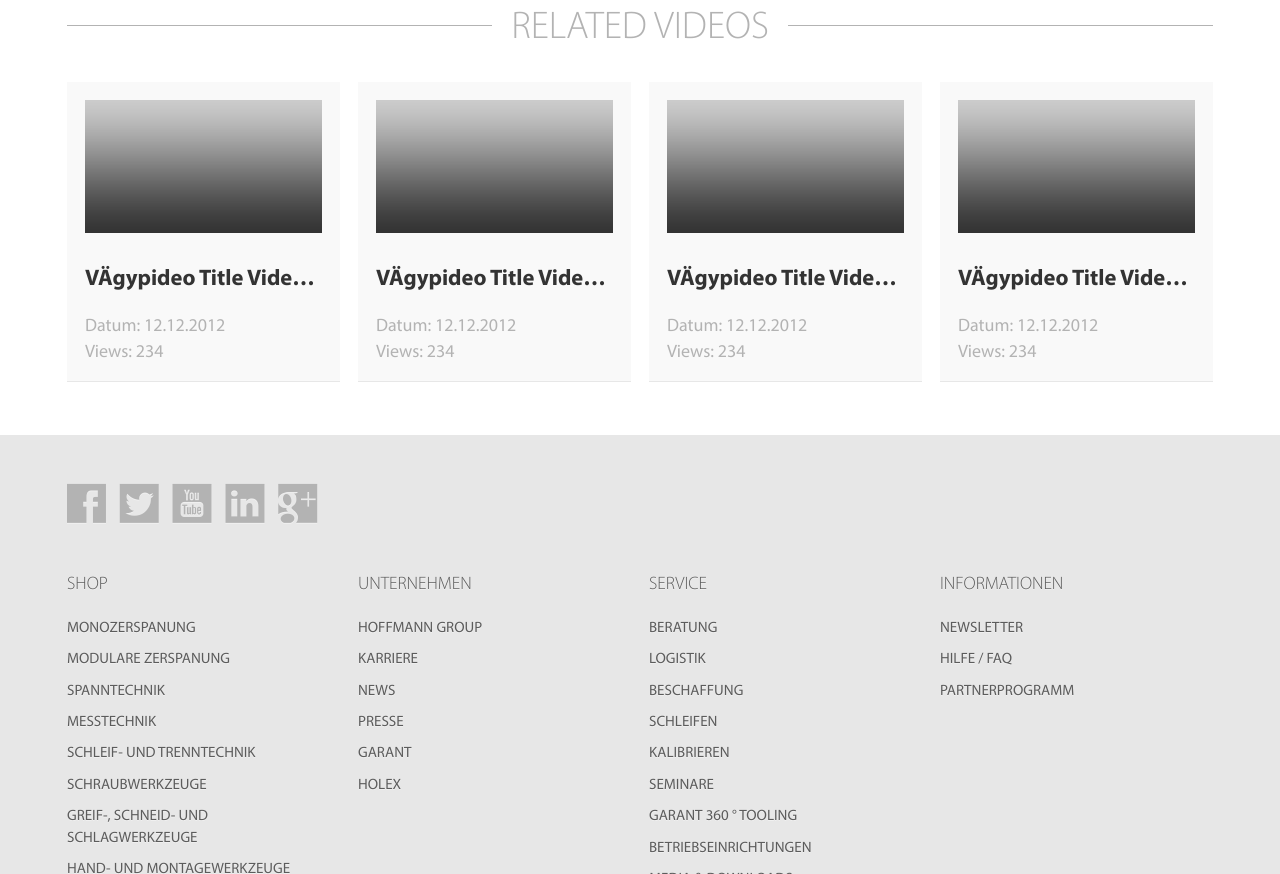
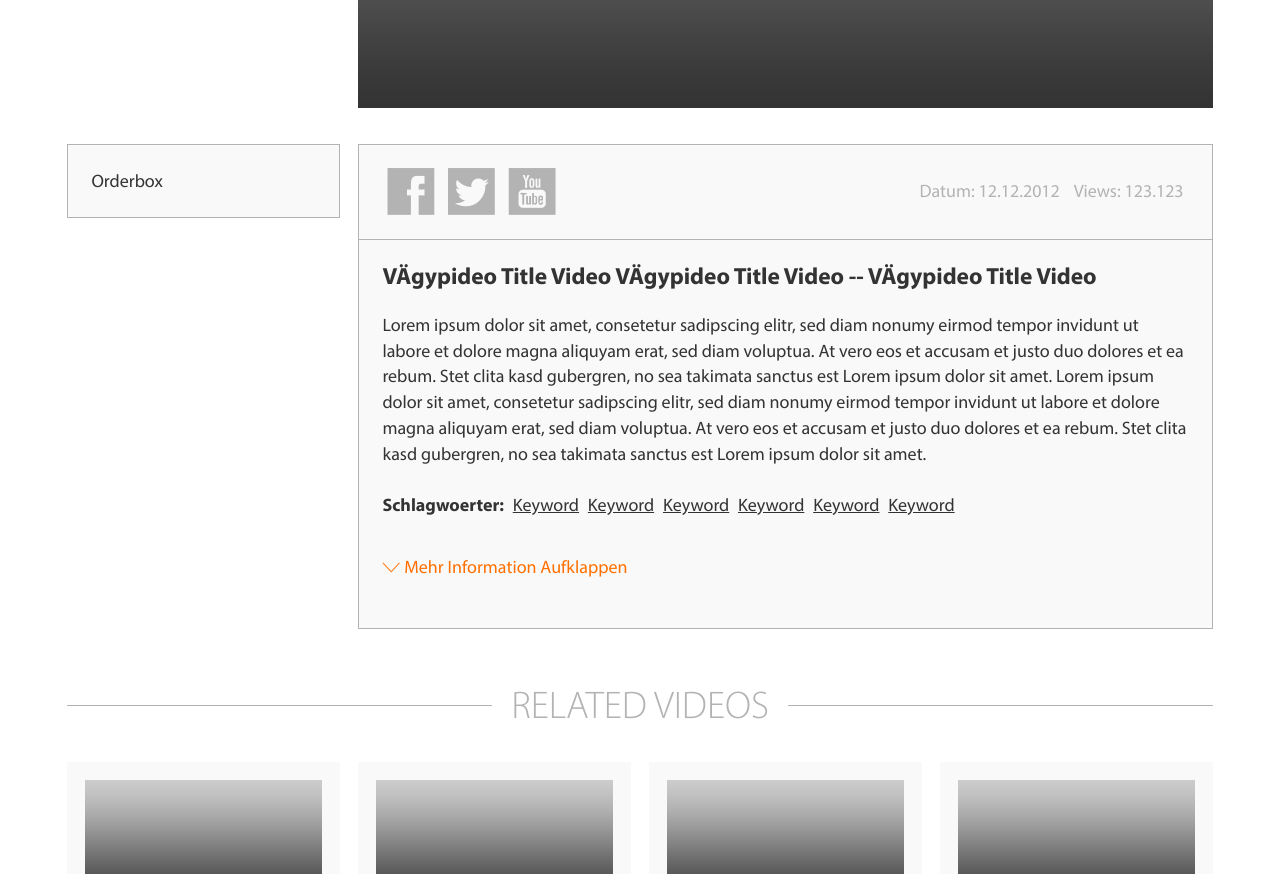
Before and after one commit to dasrick/tox-hg-ui, a website: page web/detail.html in a window 1280 px wide. Shown: the part 628-1502 px from the top of the page. Drawn offline with nearby package versions, Linux system fonts and the light colour scheme; files that its build step writes are made by us from their sources; files whose address does not match are found by name.

Commit message:
Detailseite fuer Desktop

```diff
--- /dev/null
+++ b/src/media/scss/_mi-meta-data.scss
@@ -0,0 +1,42 @@
+.mi-meta-data {
+  background-color: $mi-item-bg;
+  border: solid 1px #b3b3b3;
+  border-top: none;
+  padding: 1.3em;
+  &:first-child {
+    border-top: solid 1px #b3b3b3;
+
+  }
+  ul {
+    margin: 0;
+    &:first-child {
+      float: left;
+    }
+  }
+  &.mi-meta-top li {
+    line-height: 2.6em;
+    color: #b3b3b3;
+  }
+  h3 {
+    font-size: 1.3em;
+    font-weight: bold;
+    margin-bottom: 1em;
+  }
+  .mi-list-keywords {
+    margin-bottom: 1em;
+    li {
+      padding-left: 0;
+      margin-bottom: 1em;
+      &:first-child {
+        font-weight: bold;
+      }
+      a {
+        text-decoration: underline;
+      }
+    }
+  }
+  a.mi-expand:before {
+    font-family: "fontcustom";
+    content: "\f126\00a0";
+  }
+}
--- a/src/media/scss/style.scss
+++ b/src/media/scss/style.scss
@@ -10,3 +10,4 @@
 @import "mi-filter";
 @import "mi-related";
 @import "mi-list";
+@import "mi-meta-data";
--- a/web/detail.html
+++ b/web/detail.html
@@ -184,7 +184,8 @@
                                            class="text ui-autocomplete-input"
                                            type="search"
                                            placeholder="Video Suche"
-                                           autocomplete="off"><span role="status" aria-live="polite" class="ui-helper-hidden-accessible"></span>
+                                           autocomplete="off"><span role="status" aria-live="polite"
+                                                                    class="ui-helper-hidden-accessible"></span>
                                     <button class="btn btn-search" type="submit">
                                         <i class="icon-search"></i>
                                     </button>
@@ -208,7 +209,91 @@
                         <!-- END: nav -->
                     </div>
                     <div class="col-xs-12 col-md-9">
-                        detail-video-item
+                        <img src="/img/placeholder_16_9.png">
+                    </div>
+                </div>
+            </div>
+        </section>
+        <section class="content-page">
+            <div class="container">
+                <div class="row">
+                    <div class="col-xs-12 col-md-3">
+                        <div class="mi-meta-data">Orderbox</div>
+                    </div>
+                    <div class="col-xs-12 col-md-9">
+                        <div class="mi-meta-data mi-meta-top">
+                            <ul class="list-inline list-social">
+                                <li>
+                                    <a onclick="
+                                window.open(
+                                    'https://www.facebook.com/sharer/sharer.php?u='+encodeURIComponent(location.href),
+                                    'facebooksharedialog',
+                                    'width=626,height=436');
+                                return false;">
+                                        <i class="icon-social_facebook"></i>
+                                    </a>
+                                </li>
+                                <li>
+                                    <a href="https://twitter.com/share" onclick="
+                                var title = '{{ app.request.host }}: {{ video.name }}';
+                                var host  = location.href;
+                                var len = title.length;
+                                var maxLength = 119;
+                                var separator = '[...]'
+                                if ( len > maxLength ) {
+                                    var cut = len-maxLength+separator.length;
+                                    title = title.substr(0,len-cut-1)+separator;
+                                }
+                                window.open(
+                                    this.href+'?url='+encodeURIComponent(host)+'&text='+encodeURIComponent(title),
+                                    'twitter',
+                                    'width=626,height=436');
+                                return false;">
+                                        <i class="icon-social_twitter"></i>
+                                    </a>
+                                </li>
+                                <li>
+                                    <a href="https://plus.google.com/share?url={{ app.request.uri }}" onclick="
+                                window.open(
+                                    this.href,
+                                    '',
+                                    'menubar=no,toolbar=no,resizable=yes,scrollbars=yes,height=600,width=600');
+                                return false;">
+                                        <i class="icon-social_youtube"></i>
+                                    </a>
+                                </li>
+                            </ul>
+                            <ul class="list-inline text-right">
+                                <li>Datum: 12.12.2012</li>
+                                <li>Views: 123.123</li>
+                            </ul>
+                        </div>
+                        <div class="mi-meta-data">
+
+                            <h3>VÄgypideo Title Video VÄgypideo Title Video -- VÄgypideo Title Video</h3>
+                            <p>
+                                Lorem ipsum dolor sit amet, consetetur sadipscing elitr, sed diam nonumy eirmod tempor
+                                invidunt ut labore et dolore magna aliquyam erat, sed diam voluptua. At vero eos et
+                                accusam et justo duo dolores et ea rebum. Stet clita kasd gubergren, no sea takimata
+                                sanctus est Lorem ipsum dolor sit amet. Lorem ipsum dolor sit amet, consetetur
+                                sadipscing elitr, sed diam nonumy eirmod tempor invidunt ut labore et dolore magna
+                                aliquyam erat, sed diam voluptua. At vero eos et accusam et justo duo dolores et ea
+                                rebum. Stet clita kasd gubergren, no sea takimata sanctus est Lorem ipsum dolor sit
+                                amet.
+                            </p>
+                            <ul class="list-inline mi-list-keywords">
+                                <li>Schlagwoerter:</li>
+                                <li><a href="#">Keyword</a></li>
+                                <li><a href="#">Keyword</a></li>
+                                <li><a href="#">Keyword</a></li>
+                                <li><a href="#">Keyword</a></li>
+                                <li><a href="#">Keyword</a></li>
+                                <li><a href="#">Keyword</a></li>
+                            </ul>
+                            <p>
+                                <a class="mi-expand" href="#">Mehr Information Aufklappen</a>
+                            </p>
+                        </div>
                     </div>
                 </div>
             </div>
```
